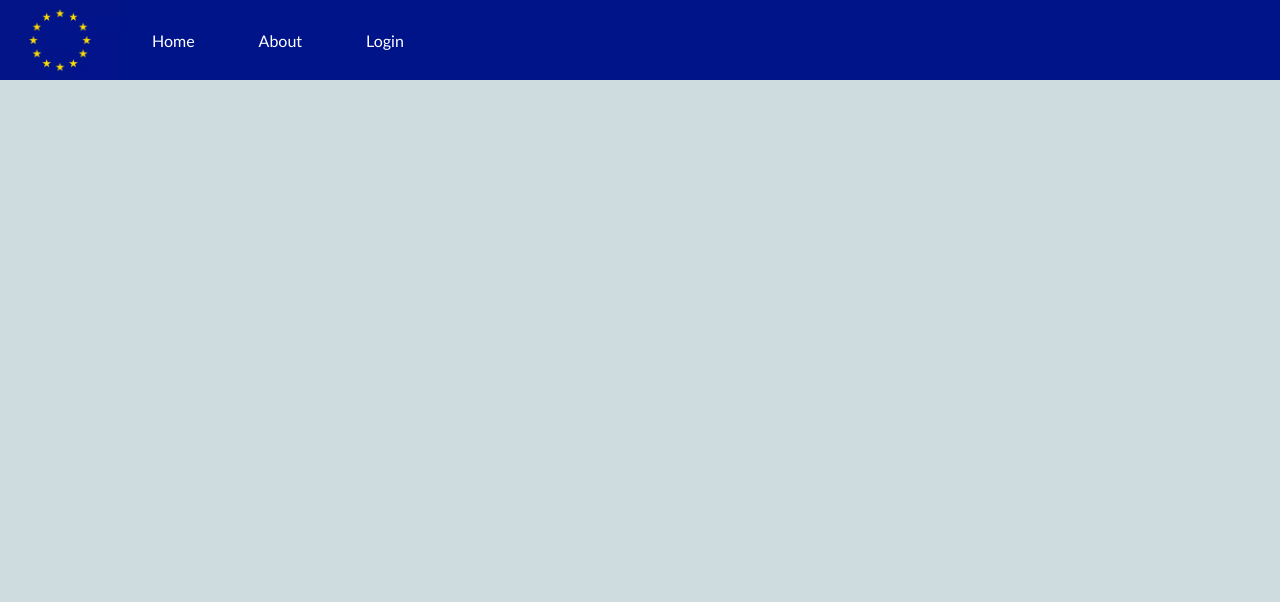
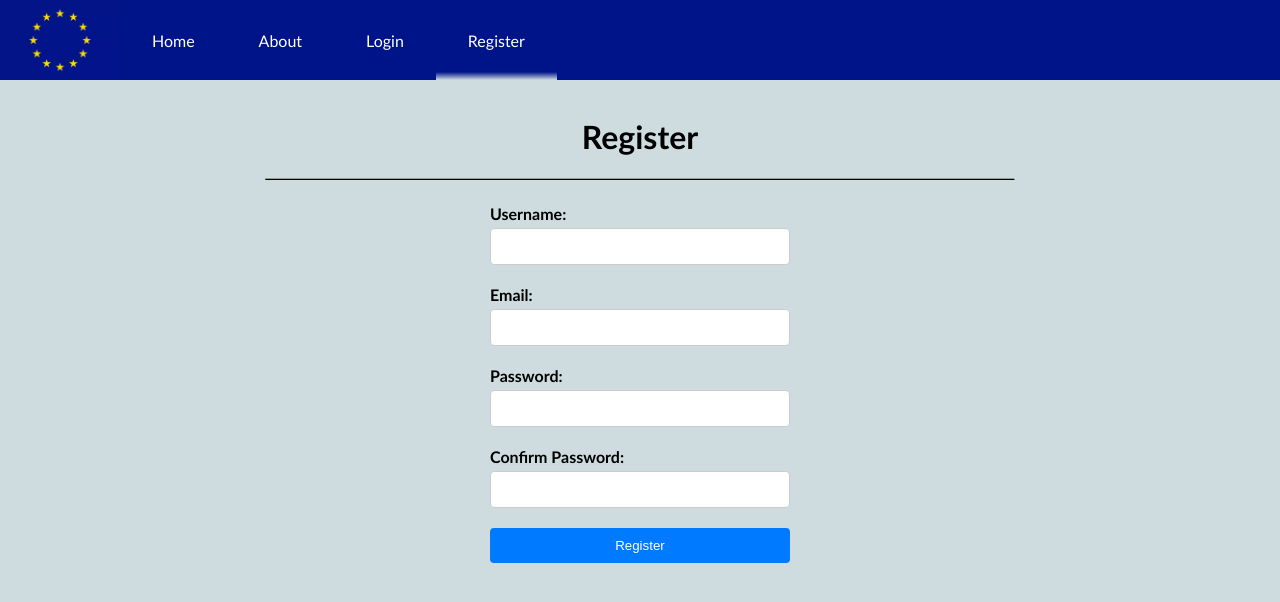
Before and after one commit to paulbeka/eunet, a React (Create React App) app: page /register in a window 1280 px wide. Shown: the top 602 px of the page. Built offline with nearby package versions, Linux system fonts and the light colour scheme.

Commit message:
added registration functionality

```diff
--- a/src/App.js
+++ b/src/App.js
@@ -5,6 +5,7 @@ import Home from './pages/Home.js'
 import About from './pages/About.js'
 import Post from './pages/Post.js'
 import Login from './pages/Login.js'
+import Register from './pages/Register.js'
 
 
 function App() {
@@ -16,6 +17,7 @@ function App() {
           <Route path="/about" element={<About />} />
           <Route path="/post/:titleId" element={<Post />} />
           <Route path="/login" element={<Login />} />
+          <Route path="/register" element={<Register />} />
           <Route path="*" element={<></>} />
         </Route>
       </Routes>
--- a/src/backend/package.json
+++ b/src/backend/package.json
@@ -10,9 +10,11 @@
   "author": "",
   "license": "ISC",
   "dependencies": {
+    "bcrypt": "^5.1.1",
     "cors": "^2.8.5",
     "express": "^4.18.2",
     "fs": "^0.0.1-security",
+    "jsonwebtoken": "^9.0.2",
     "react-icons": "^4.11.0",
     "sqlite3": "^5.1.6"
   }
--- a/src/components/NavBar.js
+++ b/src/components/NavBar.js
@@ -9,6 +9,7 @@ const NavBar = (currentPage) => {
     {"title": "Home", "link": "/"},
     {"title": "About", "link": "/about"},
     {"title": "Login", "link": "/login"},
+    {"title": "Register", "link": "/register"}
   ]
 
   const clickedNavbarItem = (item) => {
--- /dev/null
+++ b/src/pages/CSS/Register.css
@@ -0,0 +1,47 @@
+.registerpage {
+  height: 100%;
+  padding: 1em;
+}
+
+.register-title {
+  text-align: center;
+}
+
+.register-form {
+  max-width: 300px;
+  margin: 0 auto;
+  padding: 1em;
+}
+
+.form-group {
+  margin-bottom: 20px;
+}
+
+.form-label {
+  display: block;
+  margin-bottom: 5px;
+  font-weight: bold;
+}
+
+input[type="text"],
+input[type="password"] {
+  width: 100%;
+  padding: 10px;
+  border: 1px solid #ccc;
+  border-radius: 4px;
+  box-sizing: border-box;
+}
+
+.register-button {
+  width: 100%;
+  padding: 10px;
+  background-color: #007bff;
+  color: #fff;
+  border: none;
+  border-radius: 4px;
+  cursor: pointer;
+}
+
+.register-button:hover {
+  background-color: #0056b3;
+}
--- a/src/pages/Login.js
+++ b/src/pages/Login.js
@@ -1,18 +1,32 @@
-import React from 'react'
+import React, { useState } from 'react'
 import axiosInstance from '../util/axiosInstance';
 import './CSS/Login.css'
 
 
 const Login = () => {
 
+  const [errorLoggingIn, setErrorLoggingIn] = useState(false)
+
   const submitLogin = (e) => {
     e.preventDefault();
-    const data = {
+    const body = {
       "email": e.target.email.value,
       "password": e.target.password.value
     }
 
-    axiosInstance.post("")
+    axiosInstance.post("/login", body)
+    .then((res) => {
+      if(res.status === 200) {
+        setErrorLoggingIn(false)
+        alert("You are logged in.");
+      } else {
+        setErrorLoggingIn(true)
+      }
+    })
+    .catch((err) => {
+      console.log(err)
+      setErrorLoggingIn(true)
+    })
   }
 
   return (
@@ -28,6 +42,7 @@ const Login = () => {
         <label className="form-label" htmlFor="password">Password:</label>
         <input type="password" id="password" name="password" required />
       </div>
+      {errorLoggingIn ? <p style={{"color": "red"}}>Error logging in. Check username and password.</p> : <></>}
       <button className='login-button' type="submit">Login</button>
     </form>
     </div>
--- /dev/null
+++ b/src/pages/Register.js
@@ -0,0 +1,67 @@
+import React, { useState } from "react";
+import './CSS/Register.css';
+import axiosInstance from "../util/axiosInstance";
+
+
+const Register = () => {
+
+  const [errorRegistering, setErrorRegistering] = useState(false);
+
+  const submitRegister = async(e) => {
+    e.preventDefault();
+
+    if(e.target.password.value !== e.target.checkPassword.value) {
+      setErrorRegistering(true);
+      return;
+    }
+
+    const body = {
+      "username": e.target.username.value,
+      "email": e.target.email.value,
+      "password": e.target.password.value
+    }
+
+    axiosInstance.post("/register", body)
+    .then((res) => {
+      if(res.status === 200) {
+        alert("User has been created.")
+        setErrorRegistering(false)
+      } else {
+        setErrorRegistering(true)
+      }
+    })
+    .catch((err) => {
+      console.log(err);
+      setErrorRegistering(true)
+    })
+  }
+
+  return (
+    <div className="registerpage">
+      <div className="register-title"><h1>Register</h1></div>
+      <hr style={{"border-bottom": "1px solid black", "width" : "60%"}}/>
+      <form onSubmit={submitRegister} className="register-form">
+      <div className="form-group">
+        <label className="form-label" htmlFor="email">Username:</label>
+        <input type="text" id="username" name="username" required />
+      </div>
+      <div className="form-group">
+        <label className="form-label" htmlFor="email">Email:</label>
+        <input type="text" id="email" name="email" required />
+      </div>
+      <div className="form-group">
+        <label className="form-label" htmlFor="password">Password:</label>
+        <input type="password" className="password" name="password" required />
+      </div>
+      <div className="form-group">
+        <label className="form-label" htmlFor="password">Confirm Password:</label>
+        <input type="password" className="password" name="checkPassword" required />
+      </div>
+      {errorRegistering ? <p style={{"color": "red"}}>There was an error registering you. Check passwords are the same.</p>: <></>}
+      <button className='register-button' type="submit">Register</button>
+    </form>
+    </div>
+  )
+}
+
+export default Register
```
Also changed, not shown: src/backend/create-database.js (+6 -1 lines), src/backend/server.js (+83 -0 lines), 2 other files (tests, documents, lock files or other folders).
